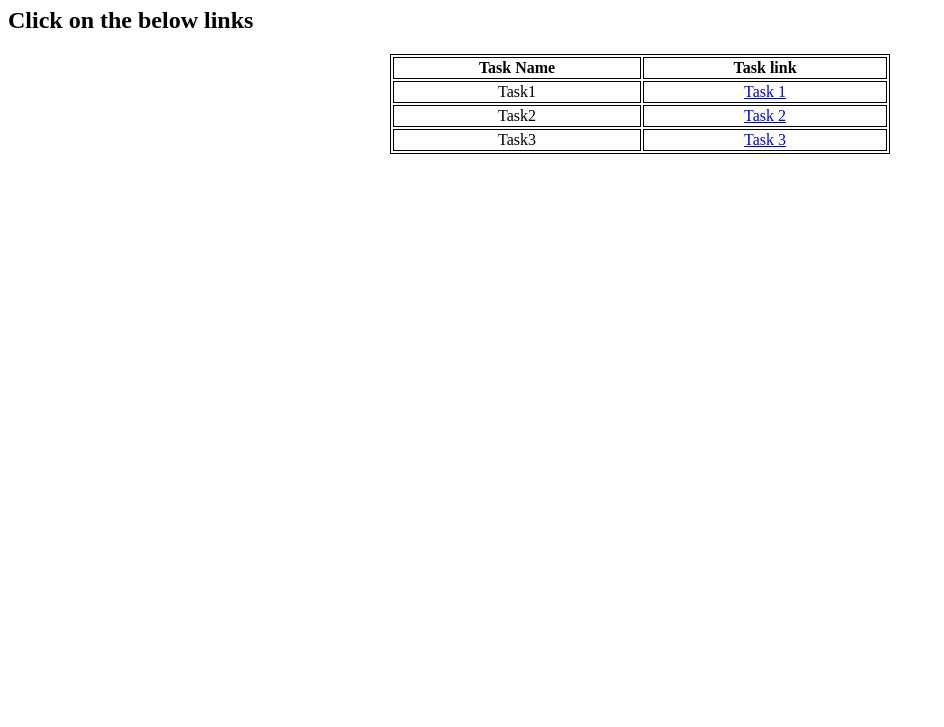
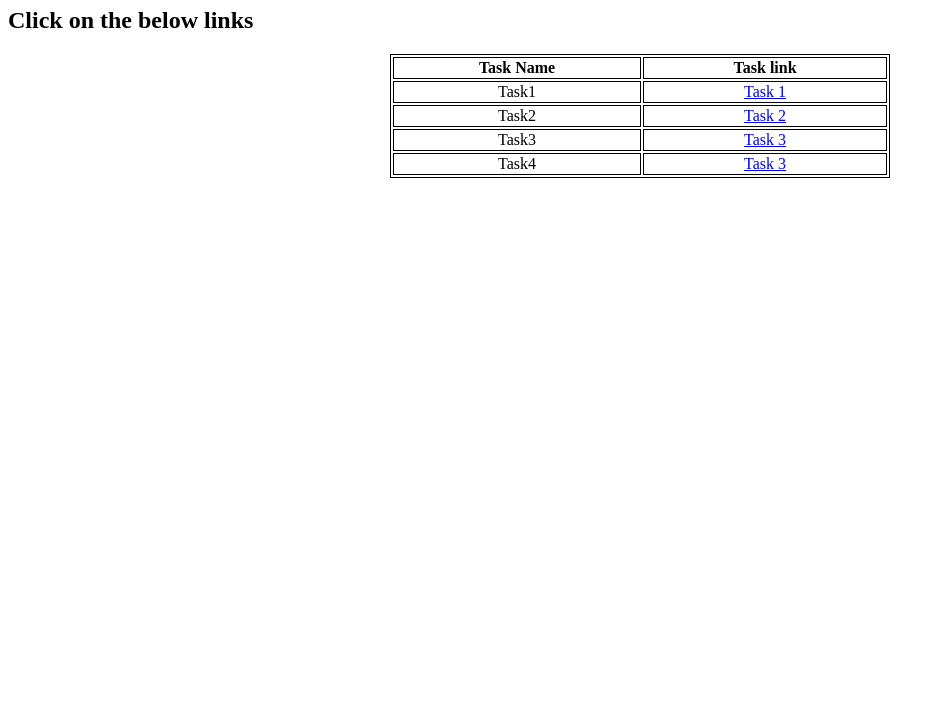
Before and after one commit to Akshaya-0410/InternshipTask, a plain HTML site: page index.html in a window 1280 px wide. Shown: the part 73-800 px from the top of the page, without its empty margins (0-944 px from the left). Drawn offline with Linux system fonts and the light colour scheme.

Commit message:
Update index.html

```diff
--- a/index.html
+++ b/index.html
@@ -40,6 +40,10 @@
             <td>Task3</td>
             <td><a href="task3.html">Task 3</a></td>
         </tr>
+         <tr>
+            <td>Task4</td>
+            <td><a href="task4.html">Task 3</a></td>
+        </tr>
     </table>
 </body>
 </html>
```
